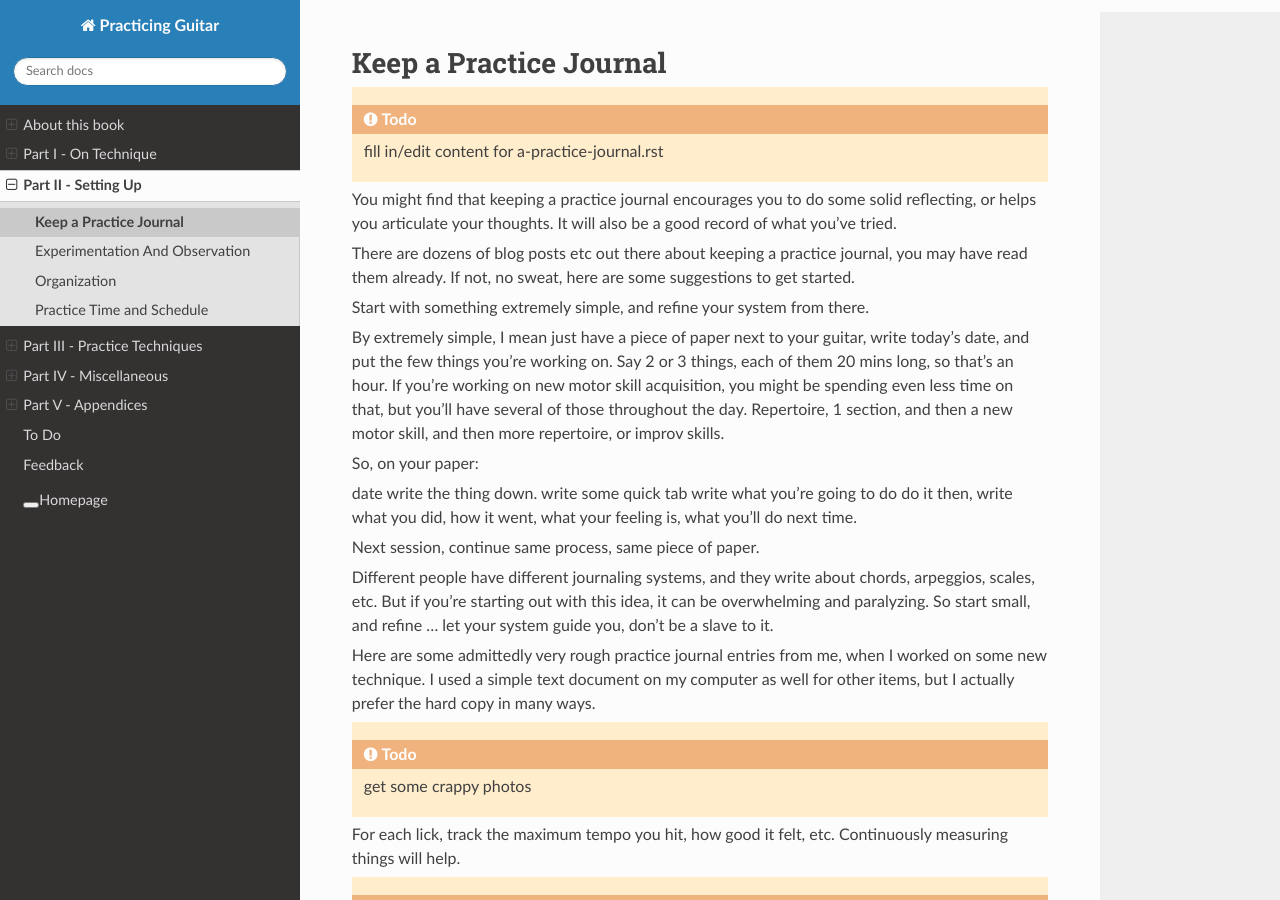
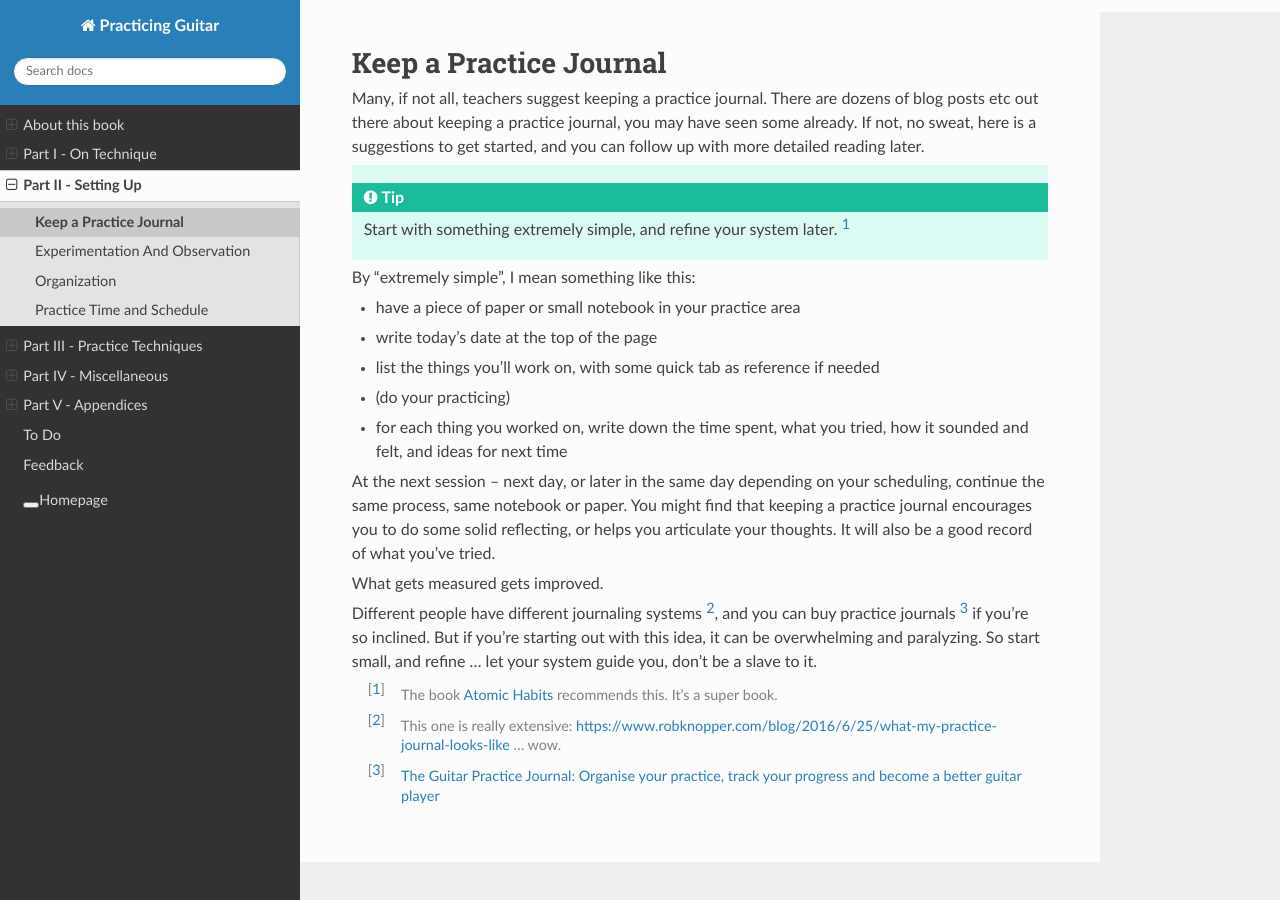
Before and after one commit to jzohrab/practicing-guitar, a Sphinx documentation site: the page built from docs/part-2-setting-up/a-practice-journal.rst, in a window 1280 px wide and 900 px high. Built offline with Sphinx 7.4.7 and the Read the Docs theme 2.0.0, drawn with Linux system fonts in a browser that asks for light colours; a script that is not in the unit is left out; some of the changed text lies outside the part shown.

Commit message:
Journal.

```diff
--- a/docs/part-2-setting-up/a-practice-journal.rst
+++ b/docs/part-2-setting-up/a-practice-journal.rst
@@ -3,37 +3,24 @@
 Keep a Practice Journal
 -----------------------
 
-.. todo:: fill in/edit content for a-practice-journal.rst
+Many, if not all, teachers suggest keeping a practice journal.  There are dozens of blog posts etc out there about keeping a practice journal, you may have seen some already.  If not, no sweat, here is a suggestions to get started, and you can follow up with more detailed reading later.
 
-You might find that keeping a practice journal encourages you to do some solid reflecting, or helps you articulate your thoughts.  It will also be a good record of what you've tried.
+.. tip:: Start with something extremely simple, and refine your system later. [#]_
 
-There are dozens of blog posts etc out there about keeping a practice journal, you may have read them already.  If not, no sweat, here are some suggestions to get started.
+By "extremely simple", I mean something like this:
 
-Start with something extremely simple, and refine your system from there.
+* have a piece of paper or small notebook in your practice area
+* write today's date at the top of the page
+* list the things you'll work on, with some quick tab as reference if needed
+* (do your practicing)
+* for each thing you worked on, write down the time spent, what you tried, how it sounded and felt, and ideas for next time
 
-By extremely simple, I mean just have a piece of paper next to your guitar, write today's date, and put the few things you're working on.  Say 2 or 3 things, each of them 20 mins long, so that's an hour.  If you're working on new motor skill acquisition, you might be spending even less time on that, but you'll have several of those throughout the day.  Repertoire, 1 section, and then a new motor skill, and then more repertoire, or improv skills.
+At the next session -- next day, or later in the same day depending on your scheduling, continue the same process, same notebook or paper.  You might find that keeping a practice journal encourages you to do some solid reflecting, or helps you articulate your thoughts.  It will also be a good record of what you've tried.
 
-So, on your paper:
+What gets measured gets improved.
 
-date
-write the thing down.
-write some quick tab
-write what you're going to do
-do it
-then, write what you did, how it went, what your feeling is, what you'll do next time.
+Different people have different journaling systems [#]_, and you can buy practice journals [#]_ if you're so inclined.  But if you're starting out with this idea, it can be overwhelming and paralyzing.  So start small, and refine ... let your system guide you, don't be a slave to it.
 
-Next session, continue same process, same piece of paper.
-
-Different people have different journaling systems, and they write about chords, arpeggios, scales, etc.  But if you're starting out with this idea, it can be overwhelming and paralyzing.  So start small, and refine ... let your system guide you, don't be a slave to it.
-
-Here are some admittedly very rough practice journal entries from me, when I worked on some new technique.  I used a simple text document on my computer as well for other items, but I actually prefer the hard copy in many ways.
-
-.. todo:: get some crappy photos
-
-For each lick, track the maximum tempo you hit, how good it felt, etc.  Continuously measuring things will help.
-
-.. todo:: tie in with practice time and sched
-
-Some examples:
-
-* "The Guitar Practice Journal: Organise your practice, track your progress and become a better guitar player" - https://www.amazon.ca/Guitar-Practice-Journal-Organise-practice/dp/1502517531
+.. [#] The book `Atomic Habits <https://jamesclear.com/atomic-habits>`_ recommends this.  It's a super book.
+.. [#] This one is really extensive: https://www.robknopper.com/blog/2016/6/25/what-my-practice-journal-looks-like ... wow.
+.. [#] `The Guitar Practice Journal: Organise your practice, track your progress and become a better guitar player <https://www.amazon.ca/Guitar-Practice-Journal-Organise-practice/dp/1502517531>`_
```
